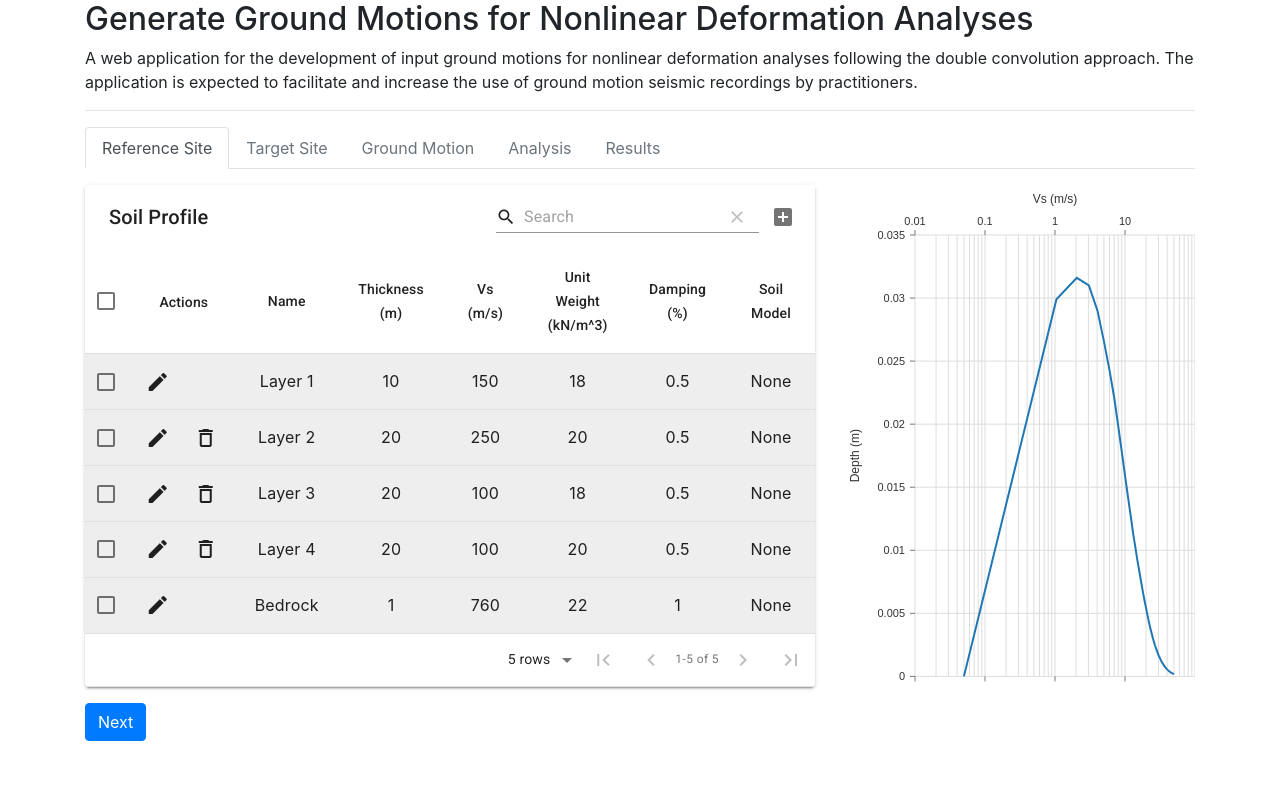
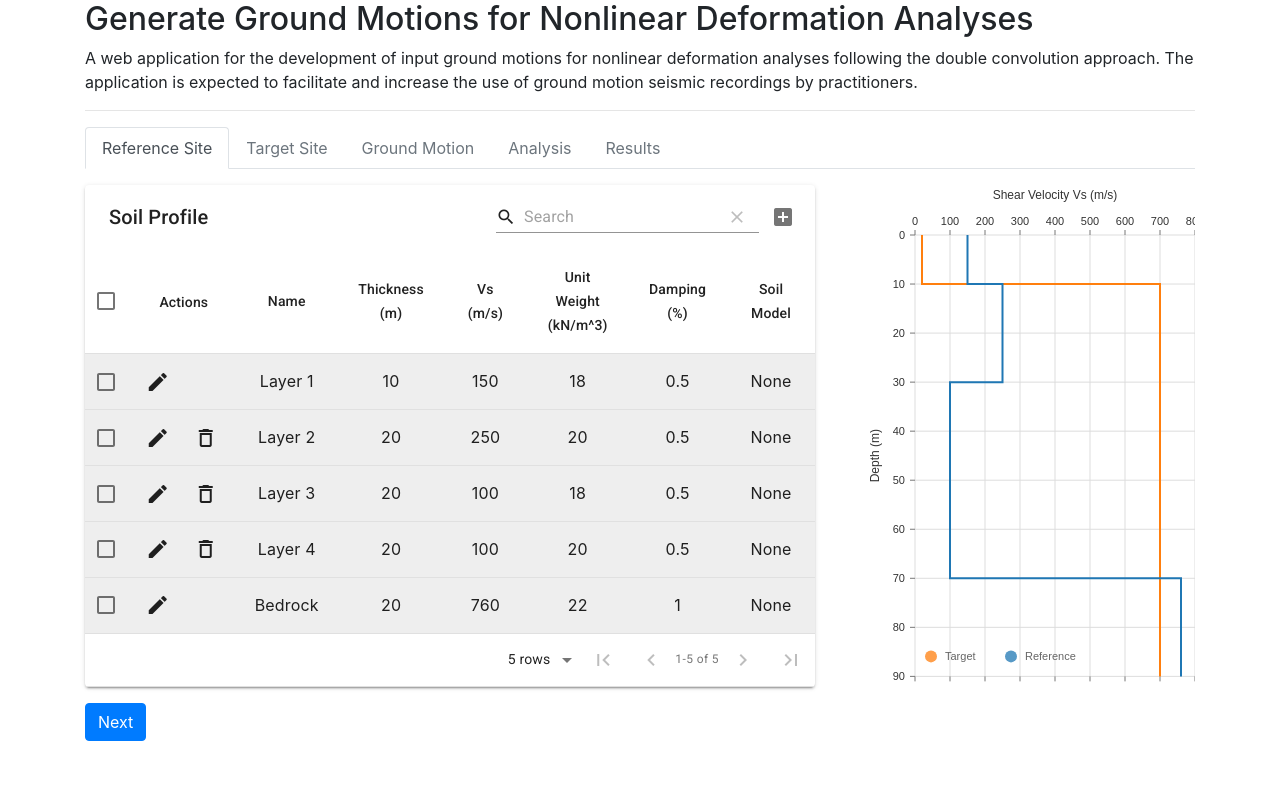
Before and after one commit to sumeetksinha/CSMIP, a React (Create React App) app in the folder app/: page / in a window 1280 px wide. Shown: the top 791 px of the page. Built offline with nearby package versions, Linux system fonts and the light colour scheme; no server answers.

Commit message:
Implemented update of shear wave velocity profile in the App

```diff
--- a/app/package.json
+++ b/app/package.json
@@ -65,5 +65,5 @@
       "last 1 safari version"
     ]
   },
-  "proxy": "http://127.0.0.1:5000",
+  "proxy": "http://127.0.0.1:5000"
 }
--- a/app/src/components/0_Application.js
+++ b/app/src/components/0_Application.js
@@ -35,10 +35,11 @@ class Application extends Component {
                           {Name: 'Layer 2',Thickness: 20, Vs: 250, Gamma: 20, Damping: 0.5, Soil_Model: 3},
                           {Name: 'Layer 3',Thickness: 20, Vs: 100, Gamma: 18, Damping: 0.5, Soil_Model: 3},
                           {Name: 'Layer 4',Thickness: 20, Vs: 100, Gamma: 20, Damping: 0.5, Soil_Model: 3},
-                          {Name: 'Bedrock',Thickness: 1, Vs: 760, Gamma: 22, Damping: 1, Soil_Model: 3},], // Reference_Site_Soil_Profile
+                          {Name: 'Bedrock',Thickness: 20, Vs: 760, Gamma: 22, Damping: 1, Soil_Model: 3},], // Reference_Site_Soil_Profile
 
+            Site_Vs_Profile: [{"id": "Reference","data": [{"x":150, "y":0},{"x":150, "y":10},{"x":250, "y":10},{"x":250, "y":30},{"x":100, "y":30},{"x":100, "y":50},{"x":100, "y":50},{"x":100, "y":70},{"x":760, "y":70},{"x":760, "y":90}]},{"id": "Target","data": [{"x":20, "y":0},{"x":20, "y":10},{"x":700, "y":10},{"x":700, "y":90}]}], // Reference Vs Profile
             Target_Site_Soil_Profile: [{Name: 'Layer 1',Thickness: 10, Vs: 20, Gamma: 20, Damping: 20, Soil_Model: 3},
-                         {Name: 'Bedrock',Thickness: 5, Vs: 20, Gamma: 20, Damping: 20, Soil_Model: 3},] // Target_Site_Soil_Profile
+                         {Name: 'Bedrock',Thickness: 90, Vs: 700, Gamma: 20, Damping: 20, Soil_Model: 3},], // Target_Site_Soil_Profile
         }
 
         // Bind the submission to handleChange()
@@ -121,6 +122,8 @@ class Application extends Component {
         // run the validation here
         this.setState({[inputName]:inputValue});
 
+        // if(inputName==)
+
         // console.log(inputName)
         // console.log(inputValue)
 
@@ -130,17 +133,19 @@ class Application extends Component {
 
     // function to handle upload of FAS file
     handleFile = (event) => {
+        console.log("Handeling_File")
+
         const inputName  = event.target.name;
         const inputValue = event.target.value;
 
-        console.log(inputName)
-        console.log(inputValue)
+        // console.log(inputName)
+        // console.log(inputValue)
 
-        // run the validation here
-        console.log(event.target.files)
+        // // run the validation here
+        // console.log(event.target.files)
 
         var file = event.target.files[0];
-        const { photoList } = this.state;
+        // console.log(file.name)
 
         if (file) {
             let reader = new FileReader();
@@ -186,22 +191,90 @@ class Application extends Component {
         } else {
             alert("Failed to load file");
         }
+
+        console.log(file)
+
         this.setState({[inputName]:file});
     }
 
     // function to update soil layered profile 1
     update_Reference_Site_Soil_Profile = (newData) => {
         this.setState({Reference_Site_Soil_Profile:newData});
+
+
+        // update the shear wave velocity profile
+        const Site_Vs_Profile_Data = this.state.Site_Vs_Profile
+
+        const Reference_Site_Profile = this.state.Reference_Site_Soil_Profile;
+        let Reference_Site_Num_Layers = Reference_Site_Profile.length;
+        var Reference_Site_Vs_Data    = [];
+        var Vs_Data = {};
+        var depth = 0;
+
+        console.log(JSON.stringify(Reference_Site_Num_Layers));
+
+        for (let i = 0; i < Reference_Site_Num_Layers; i++) {
+
+            Vs_Data.y = depth;
+            Vs_Data.x = Reference_Site_Profile[i].Vs;
+            Reference_Site_Vs_Data.push({...Vs_Data});
+
+            depth = depth + Reference_Site_Profile[i].Thickness
+
+            Vs_Data.y = depth;
+            Vs_Data.x = Reference_Site_Profile[i].Vs;
+            Reference_Site_Vs_Data.push({...Vs_Data});
+        }
+
+        Site_Vs_Profile_Data[0].data = Reference_Site_Vs_Data;
+
+        this.setState({Site_Vs_Profile:Site_Vs_Profile_Data});
+
+        // console.log(JSON.stringify(Site_Vs_Profile_Data));
+
+
     }
 
     // function to update soil layered profile 2
     update_Target_Site_Soil_Profile = (newData) => {
         this.setState({Target_Site_Soil_Profile:newData});
+
+
+        // update the shear wave velocity profile
+        const Site_Vs_Profile_Data = this.state.Site_Vs_Profile
+
+        const Target_Site_Profile = this.state.Target_Site_Soil_Profile;
+        let Target_Site_Num_Layers = Target_Site_Profile.length;
+        var Target_Site_Vs_Data    = [];
+        var Vs_Data = {};
+        var depth = 0;
+
+        // console.log(JSON.stringify(Target_Site_Num_Layers));
+
+        for (let i = 0; i < Target_Site_Num_Layers; i++) {
+
+            Vs_Data.y = depth;
+            Vs_Data.x = Target_Site_Profile[i].Vs;
+            Target_Site_Vs_Data.push({...Vs_Data});
+
+            depth = depth + Target_Site_Profile[i].Thickness
+
+            Vs_Data.y = depth;
+            Vs_Data.x = Target_Site_Profile[i].Vs;
+            Target_Site_Vs_Data.push({...Vs_Data});
+        }
+
+        Site_Vs_Profile_Data[1].data = Target_Site_Vs_Data;
+
+        this.setState({Site_Vs_Profile:Site_Vs_Profile_Data});
+
+        // console.log(JSON.stringify(Target_Site_Vs_Data));
+
     }
 
     render(){
-        const { step, Tol, MaxIter,  EffStrain, MaxFreq, WavFrac, PGA, PGV, Magnitude, Distance, Region, FASFile, FAS, Depth_of_Interest, whether_analyzed, Reference_Site_Soil_Profile, Target_Site_Soil_Profile, AccelTransferFunctionOutput,ResultsFile} = this.state;
-        const inputValues = { Tol, MaxIter, EffStrain, MaxFreq, WavFrac, PGA, PGV, Magnitude, Distance, Region, FASFile, FAS, Depth_of_Interest, whether_analyzed, Reference_Site_Soil_Profile, Target_Site_Soil_Profile, AccelTransferFunctionOutput,ResultsFile};
+        const { step, Tol, MaxIter,  EffStrain, MaxFreq, WavFrac, PGA, PGV, Magnitude, Distance, Region, FASFile, FAS, Depth_of_Interest, whether_analyzed, Reference_Site_Soil_Profile, Site_Vs_Profile, Target_Site_Soil_Profile, AccelTransferFunctionOutput,ResultsFile} = this.state;
+        const inputValues = { Tol, MaxIter, EffStrain, MaxFreq, WavFrac, PGA, PGV, Magnitude, Distance, Region, FASFile, FAS, Depth_of_Interest, whether_analyzed, Reference_Site_Soil_Profile, Site_Vs_Profile, Target_Site_Soil_Profile, AccelTransferFunctionOutput,ResultsFile};
 
         switch(step) {
         case 1:
@@ -215,13 +288,13 @@ class Application extends Component {
                     nextStep={this.nextStep}
                     prevStep={this.prevStep}
                     handleChange = {this.update_Target_Site_Soil_Profile}
-                    handleFile = {this.handleFile}
                     inputValues={inputValues}
                     />
         case 3:
             return <Tab_3
                     nextStep={this.nextStep}
                     prevStep={this.prevStep}
+                    handleFile = {this.handleFile}
                     handleChange = {this.handleChange}
                     inputValues={inputValues}
                     />
--- a/app/src/components/1_Reference_Site_Profile.js
+++ b/app/src/components/1_Reference_Site_Profile.js
@@ -26,8 +26,6 @@ class Reference_Site extends Component{
                                            { title: "Soil Model", field: "Soil_Model", lookup: { 1: 'EPRI (93), PI=10', 2: 'Seed & Idriss, Sand Mean', 3: 'None' }, align:"center", validate: rowData => rowData.Soil_Model >0}
                                        ];
 
-       const data = this.props.inputValues.FAS
-
         return(
 
             <Tabs id="CSMIP_Tabs" activeKey="Reference_Site" transition={false}>
@@ -53,9 +51,13 @@ class Reference_Site extends Component{
                                         const Layer_1 = data.slice(0,1);
                                         const Bedrock = data.slice(-1);
                                         const OtherLayers = data.slice(1,-1);
+                                        newData.Thickness=parseFloat(newData.Thickness);
+                                        newData.Vs=parseFloat(newData.Vs);
+                                        newData.Gamma=parseFloat(newData.Gamma);
+                                        newData.Damping=parseFloat(newData.Damping);
                                         // console.log(Layer_1)
                                         // console.log(Bedrock)
-                                        // console.log(OtherLayers)
+                                        // console.log("I am here")
                                         newData.Name = "Layer " + (data.length)
                                         this.props.handleChange([...Layer_1, ...OtherLayers, newData, ...Bedrock])
                                         resolve();
@@ -68,7 +70,12 @@ class Reference_Site extends Component{
                                         const data = this.props.inputValues.Reference_Site_Soil_Profile;
                                         const dataUpdate = [...data];
                                         const index = oldData.tableData.id;
+                                        newData.Thickness=parseFloat(newData.Thickness)
+                                        newData.Vs=parseFloat(newData.Vs)
+                                        newData.Gamma=parseFloat(newData.Gamma)
+                                        newData.Damping=parseFloat(newData.Damping)
                                         dataUpdate[index] = newData;
+                                        // console.log(newData)
                                         this.props.handleChange([...dataUpdate]);
                                         resolve();
                                         }, 10)
@@ -104,17 +111,42 @@ class Reference_Site extends Component{
                         </Col>
                         <Col xs={4}>
                             <ResponsiveLine
-                              data={data}
+                              data={this.props.inputValues.Site_Vs_Profile}
                               margin={{ top: 50, right: 0, bottom: 10, left: 70 }}
-                              xScale={{ type: 'log', base: 10, max: 'auto' }}
-                              // yScale={{ type: 'log', base: 10, max: 'auto' }}
-                              axisBottom={{ orient: 'bottom', tickSize: 5, tickPadding: 5, tickRotation: 0, legend: 'Vs (m/s)', legendOffset: 36, legendPosition: 'middle', tickRotation: 0,  tickValues: [0.01, 0.1, 1.0, 10]}}
-                              axisTop={{ orient: 'top', tickSize: 5, tickValues: [0.01, 0.1, 1.0, 10], legend: 'Vs (m/s)' , legendOffset: -36, legendPosition: 'middle', tickRotation: 0,  tickValues: [0.01, 0.1, 1.0, 10]}}
-                              axisLeft={{ orient: 'left', tickSize: 5,  tickRotation: 0, legend: 'Depth (m)', legendOffset: -60, legendPosition: 'middle',}}
-                              // axisRight={{ orient: 'right', tickSize: 5,  tickRotation: 0}}
+                              xScale={{ type: 'linear', min:"auto",  max: 'auto' }}
+                              yScale={{ type: 'linear', min:"auto",  max: 'auto', reverse:true }}
+                              axisTop={{ orient: 'top', tickSize: 5, legend: 'Shear Velocity Vs (m/s)' , legendOffset: -40, legendPosition: 'middle'}}
+                              axisLeft={{ orient: 'left', tickSize: 5,  tickRotation: 0, legend: 'Depth (m)', legendOffset: -40, legendPosition: 'middle',}}
                               colors={{ scheme: 'category10' }}
                               enablePoints={false}
                               useMesh={true}
+
+                              legends={[
+                                        {
+                                        anchor: 'bottom-left',
+                                        direction: 'row',
+                                        justify: false,
+                                        translateX: 10,
+                                        translateY: -10,
+                                        itemsSpacing: 0,
+                                        itemDirection: 'left-to-right',
+                                        itemWidth: 80,
+                                        itemHeight: 20,
+                                        itemOpacity: 0.75,
+                                        symbolSize: 12,
+                                        symbolShape: 'circle',
+                                        symbolBorderColor: 'rgba(0, 0, 0, .5)',
+                                        effects: [
+                                            {
+                                                on: 'hover',
+                                                style: {
+                                                    itemBackground: 'rgba(0, 0, 0, .03)',
+                                                    itemOpacity: 1
+                                                }
+                                            }
+                                        ]
+                                    }
+                                ]}
                            />
                         </Col>
                     </Row>
```
Also changed, not shown: app/src/components/2_Ground_Motion.js (+2 -15 lines), app/src/components/2_Target_Site_Profile.js (+47 -11 lines).
